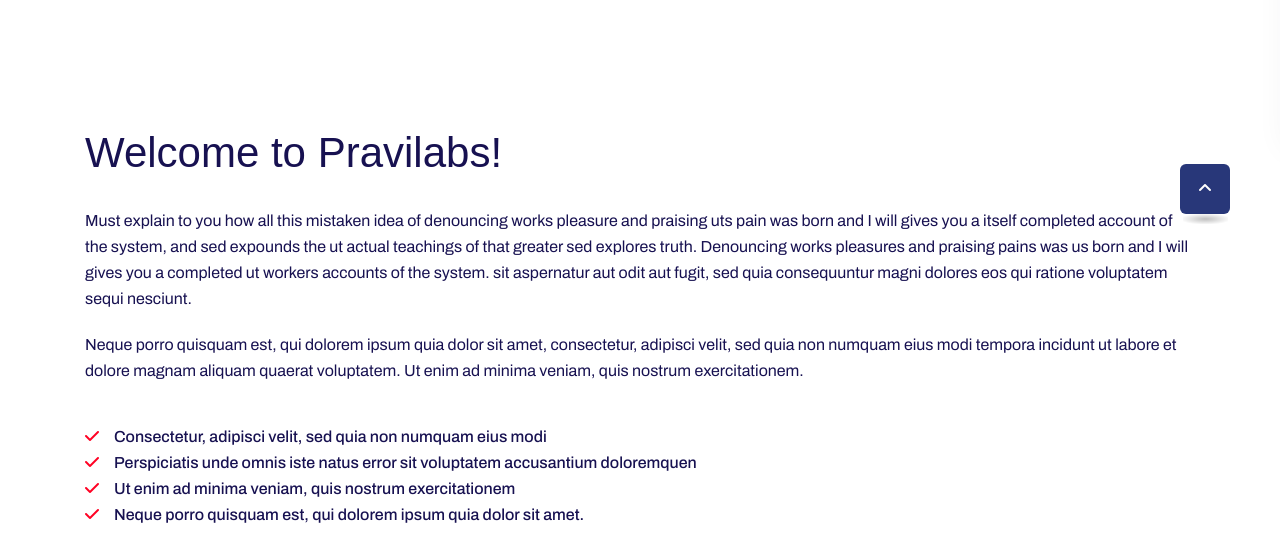
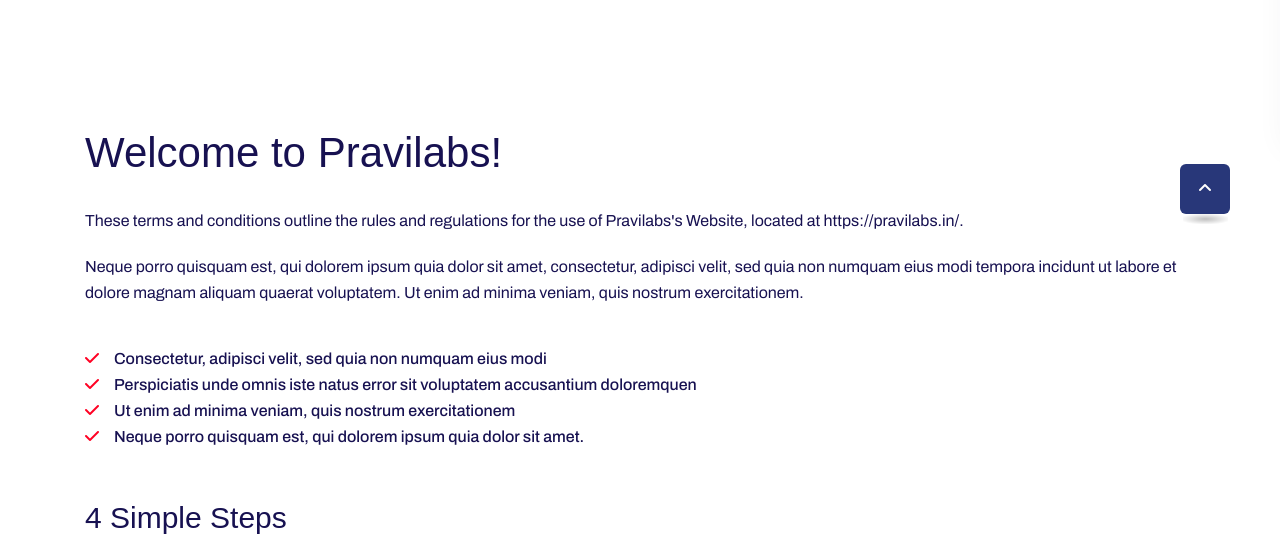
Before and after one commit to ramaprixim/pravilabs.in, a PHP site: page /terms-and-conditions.php in a window 1280 px wide; the page is wider, and only the part inside the window is pictured. Shown: the part 666-1218 px from the top of that part. Run offline with PHP 8.4, Linux system fonts and the light colour scheme; data that the repository does not hold is empty; some libraries are stand-ins or nearby versions; some web fonts are replaced.

Commit message:
changes done in files

```diff
--- a/terms-and-conditions.php
+++ b/terms-and-conditions.php
@@ -24,7 +24,8 @@
                      <div class="tp-srv-process mb-50">
                         <h4 class="tp-srv-process__title mb-30">Welcome to Pravilabs!
                         </h4>
-                        <p class="mb-20">Must explain to you how all this mistaken idea of denouncing works pleasure and praising uts pain was born and I will gives you a itself completed account of the system, and sed expounds the ut actual teachings of that greater sed explores truth. Denouncing works pleasures and praising pains was us born and I will gives you a completed ut workers accounts of the system. sit aspernatur aut odit aut fugit, sed quia consequuntur magni dolores eos qui ratione voluptatem sequi nesciunt.</p>
+                        <p class="mb-20">These terms and conditions outline the rules and regulations for the use of Pravilabs's Website, located at https://pravilabs.in/.
+                        </p>
                         <p class="mb-40">Neque porro quisquam est, qui dolorem ipsum quia dolor sit amet, consectetur, adipisci velit, sed quia non numquam eius modi tempora incidunt ut labore et dolore magnam aliquam quaerat voluptatem. Ut enim ad minima veniam, quis nostrum exercitationem.</p>
                         <div class="tp-srv-process__list">
                            <ul>
```
